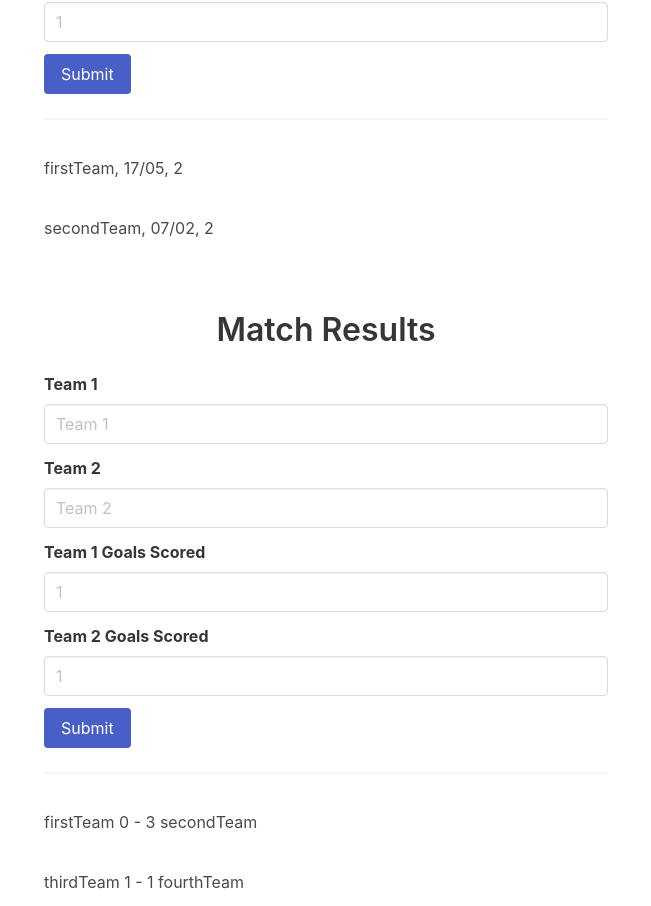
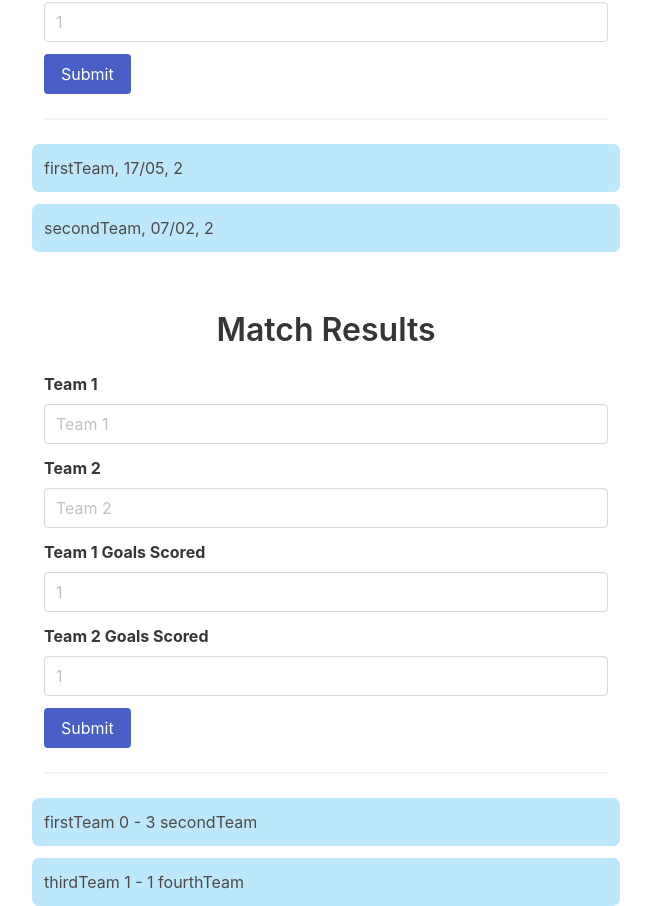
Before and after one commit to yanchenglee98/govtech-football, a React (Create React App) app: page / in a window 1280 px wide. Shown: the part 479-1385 px from the top of the page, without its empty margins (314-965 px from the left). Built offline with nearby package versions, Linux system fonts and the light colour scheme.

Commit message:
add css for team and result

```diff
--- a/src/App.css
+++ b/src/App.css
@@ -3,3 +3,13 @@
   height: 100vh;
   background-color: white;
 }
+
+.team {
+  background-color: rgb(189, 232, 252);
+  border-radius: 7px;
+}
+
+.result {
+  background-color: rgb(189, 232, 252);
+  border-radius: 7px;
+}
--- a/src/components/ResultList.js
+++ b/src/components/ResultList.js
@@ -19,7 +19,7 @@ export default function ResultList() {
             console.log(results);
             return (
                 // mt-3 defines margins
-                <div className="columns results mt-3 is-vcentered">
+                <div className="columns result mt-3 is-vcentered">
                     <div className="column has-text-left">
                         <div key={idx}>
                             <div>{result.team1} {result.for} - {result.against} {result.team2}</div>
--- a/src/components/TeamList.js
+++ b/src/components/TeamList.js
@@ -19,7 +19,7 @@ export default function TeamList() {
             console.log(teams);
             return (
                 // mt-3 defines margins
-                <div className="columns teams mt-3 is-vcentered">
+                <div className="columns team mt-3 is-vcentered">
                     <div className="column has-text-left">
                         <div key={idx}>
                             <div>{team.name}, {team.reg}, {team.grp} </div>
```
